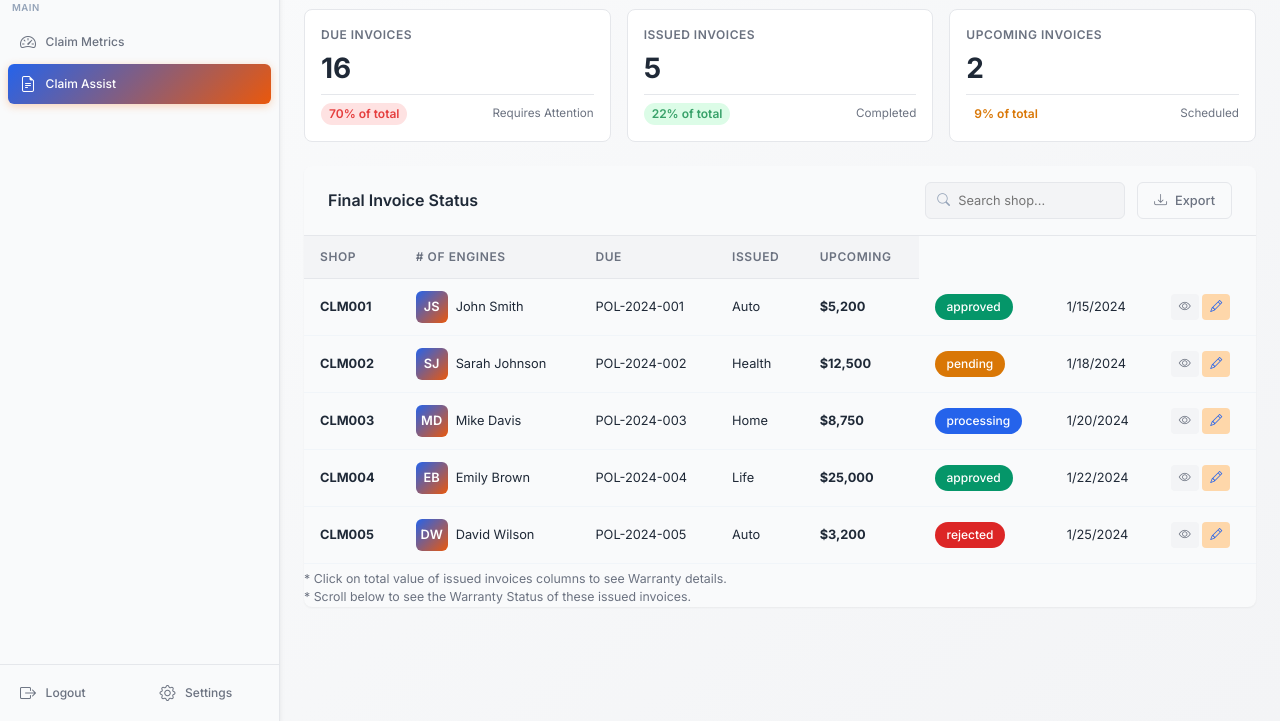
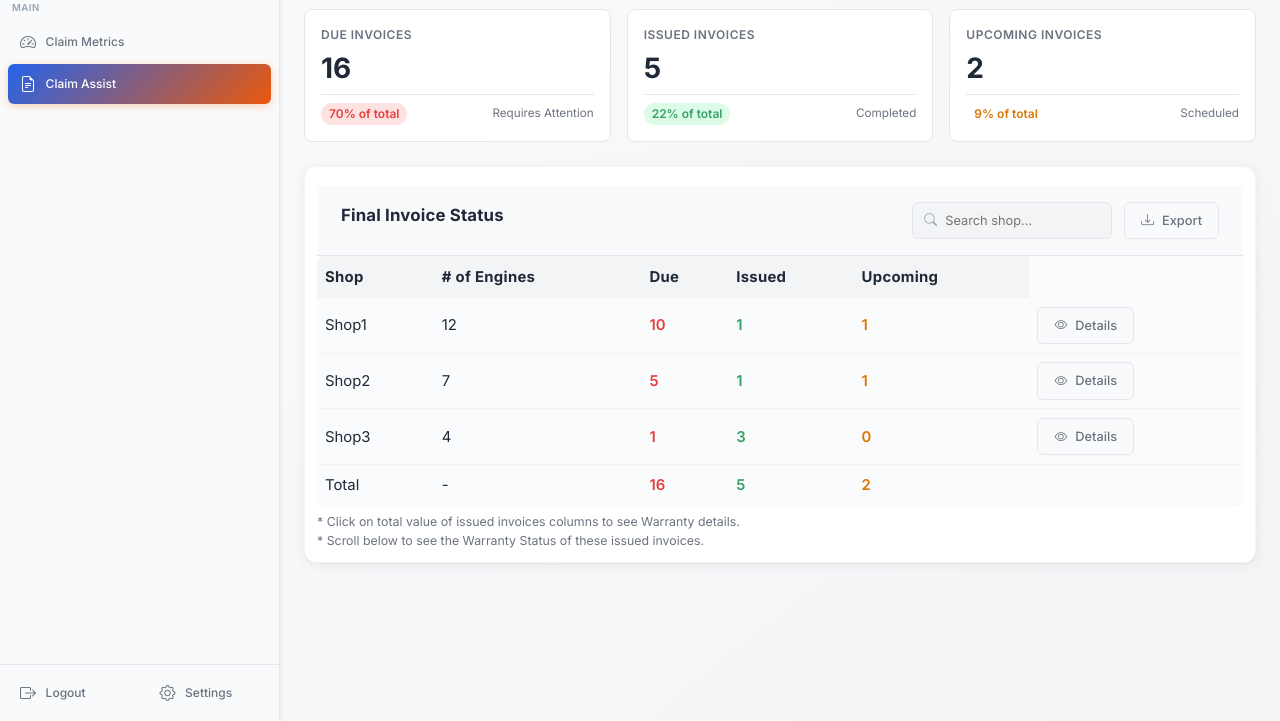
Before and after one commit to subhrajitm/wcam2, a plain HTML site: page claims.html in a window 1280 px wide. Shown: the part 79-800 px from the top of the page. Drawn offline with nearby package versions, Linux system fonts and the light colour scheme.

Commit message:
Enhance table styles and add invoice rendering functionality. Updated CSS for .table-section and .modern-table for improved aesthetics and hover effects. Introduced JavaScript function to render an invoice table with dynamic data and totals, ensuring a better user experience.

```diff
--- a/src/css/components/table.css
+++ b/src/css/components/table.css
@@ -1,9 +1,15 @@
 .table-section {
-    background: var(--bg-secondary);
-    border-radius: 8px;
-    box-shadow: var(--shadow-sm);
-    margin-bottom: 1.5rem;
-    overflow: hidden;
+    background: #fff;
+    border-radius: 12px;
+    box-shadow: 0 2px 12px 0 rgba(31,41,55,0.07), 0 1px 2px 0 rgba(249,115,22,0.06);
+    border: 1px solid #f3f4f6;
+    padding: 1.2rem 0.75rem 0.75rem 0.75rem;
+    margin-bottom: 1.2rem;
+    transition: box-shadow 0.2s;
+}
+
+.table-section:hover {
+    box-shadow: 0 8px 32px 0 rgba(31,41,55,0.12), 0 2px 8px 0 rgba(249,115,22,0.12);
 }
 
 .table-header {
@@ -16,10 +22,11 @@
 }
 
 .table-title {
-    font-size: 1rem;
-    font-weight: 600;
-    color: var(--text-primary);
-    margin: 0;
+    font-size: 1.05rem;
+    font-weight: 700;
+    color: #1f2937;
+    margin-bottom: 0.7rem;
+    letter-spacing: 0.01em;
 }
 
 .table-actions {
@@ -59,34 +66,41 @@
 
 .modern-table {
     width: 100%;
-    border-collapse: collapse;
+    border-collapse: separate;
+    border-spacing: 0;
+    background: #fafbfc;
+    border-radius: 8px;
+    overflow: hidden;
+    box-shadow: 0 1px 2px 0 rgba(31,41,55,0.03);
+    margin-bottom: 0.5rem;
+}
+
+.modern-table th, .modern-table td {
+    padding: 0.55rem 0.5rem;
+    text-align: left;
+    border-bottom: 1px solid #f3f4f6;
+    font-size: 0.93rem;
 }
 
 .modern-table th {
-    background: var(--bg-tertiary);
-    color: var(--text-secondary);
-    font-weight: 600;
-    font-size: 0.75rem;
-    text-transform: uppercase;
-    letter-spacing: 0.05em;
-    padding: 0.75rem 1rem;
-    text-align: left;
-    border-bottom: 1px solid var(--border-color);
+    background: #f3f4f6;
+    font-weight: 700;
+    letter-spacing: 0.02em;
+    color: #1f2937;
+    border-top: 1px solid #f3f4f6;
 }
 
-.modern-table td {
-    padding: 0.75rem 1rem;
-    font-size: 0.8rem;
-    color: var(--text-primary);
-    border-bottom: 1px solid var(--border-light);
+.modern-table tr:last-child td {
+    border-bottom: none;
 }
 
 .modern-table tbody tr {
-    transition: all 0.2s ease;
+    transition: background 0.12s;
 }
 
 .modern-table tbody tr:hover {
-    background: var(--bg-tertiary);
+    background: #fef3c7;
+    box-shadow: 0 1px 4px 0 rgba(249,115,22,0.06);
 }
 
 .customer-info {
--- a/src/js/claims.js
+++ b/src/js/claims.js
@@ -305,3 +305,47 @@ function rejectClaim() {
 document.addEventListener('DOMContentLoaded', function() {
     initializeClaimsTable();
 });
+
+// Invoice data for Final Invoice Status
+const invoiceData = [
+    { shop: 'Shop1', engines: 12, due: 10, issued: 1, upcoming: 1 },
+    { shop: 'Shop2', engines: 7, due: 5, issued: 1, upcoming: 1 },
+    { shop: 'Shop3', engines: 4, due: 1, issued: 3, upcoming: 0 },
+];
+
+function renderInvoiceTable() {
+    const tbody = document.getElementById('claimsTableBody');
+    if (!tbody) return;
+    let totalDue = 0, totalIssued = 0, totalUpcoming = 0;
+    let rows = invoiceData.map(row => {
+        totalDue += row.due;
+        totalIssued += row.issued;
+        totalUpcoming += row.upcoming;
+        return `
+            <tr>
+                <td>${row.shop}</td>
+                <td>${row.engines}</td>
+                <td><span style='color:#e53e3e; font-weight:600;'>${row.due}</span></td>
+                <td><span style='color:#38a169; font-weight:600;'>${row.issued}</span></td>
+                <td><span style='color:#d97706; font-weight:600;'>${row.upcoming}</span></td>
+                <td><button class='btn-export' onclick="alert('Details for ${row.shop}')"><i class='bi bi-eye'></i> Details</button></td>
+            </tr>
+        `;
+    }).join('');
+    // Add total row
+    rows += `
+        <tr>
+            <td>Total</td>
+            <td>-</td>
+            <td><span style='color:#e53e3e; font-weight:600;'>${totalDue}</span></td>
+            <td><span style='color:#38a169; font-weight:600;'>${totalIssued}</span></td>
+            <td><span style='color:#d97706; font-weight:600;'>${totalUpcoming}</span></td>
+            <td></td>
+        </tr>
+    `;
+    tbody.innerHTML = rows;
+}
+
+document.addEventListener('DOMContentLoaded', function() {
+    renderInvoiceTable();
+});
```
